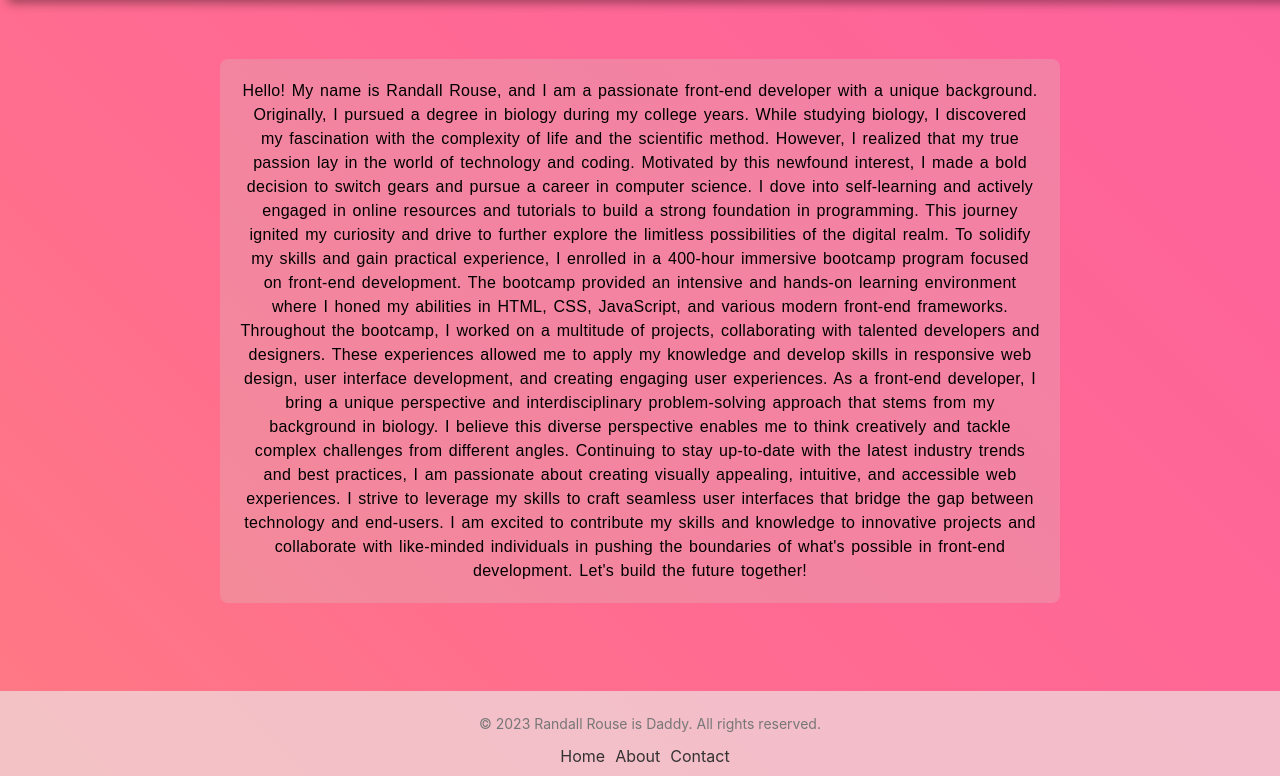
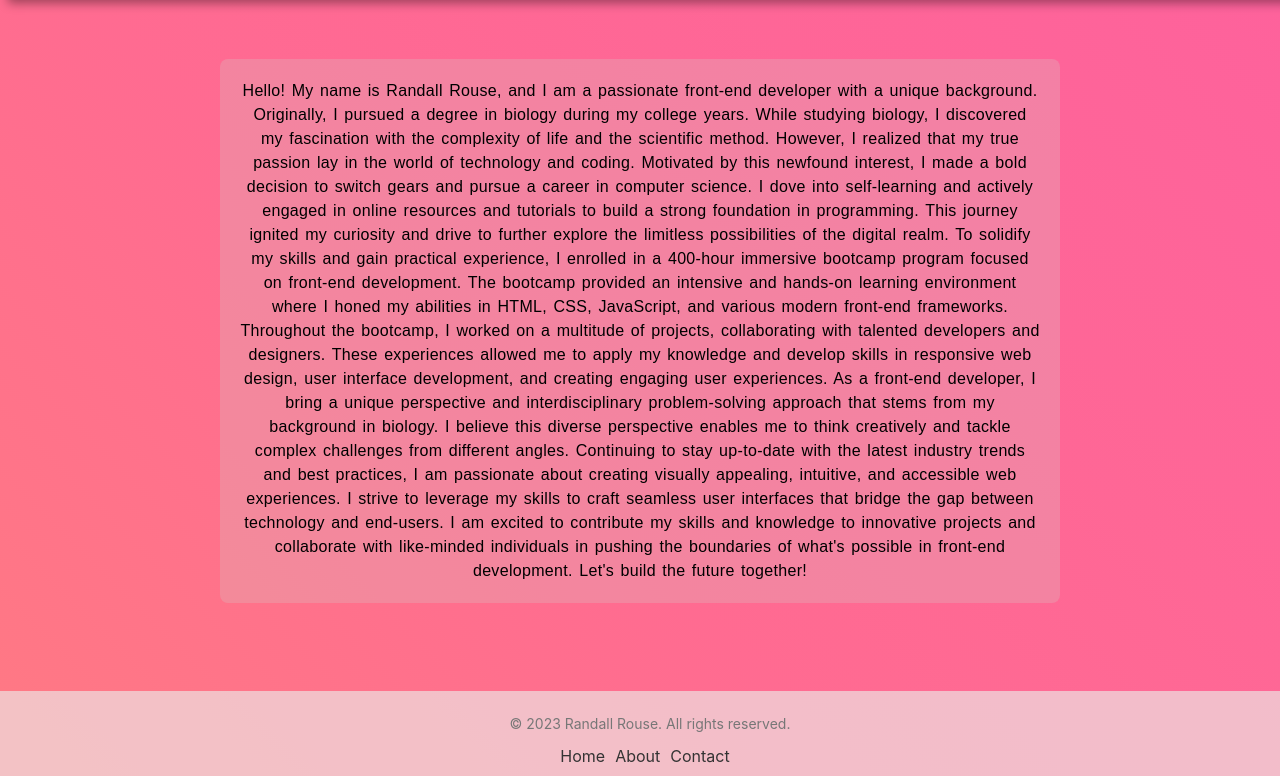
Before and after one commit to r-rouse/portfolio, a React (Create React App) app: page /about in a window 1280 px wide. Shown: the part 255-1031 px from the top of the page. Built offline with nearby package versions, Linux system fonts and the light colour scheme; a web font is replaced by a local one.

Commit message:
fix: changes placeholder text

```diff
--- a/src/components/Footer.js
+++ b/src/components/Footer.js
@@ -5,7 +5,7 @@ const Footer = () => {
   return (
     <footer className="footer">
       <div className="footer-content">
-        <p>© 2023 Randall Rouse is Daddy. All rights reserved.</p>
+        <p>© 2023 Randall Rouse. All rights reserved.</p>
         <nav className="footer-links">
           <a href="/">Home</a>
           <a href="/about">About</a>
```
Also changed, not shown: src/constants/aboutMe.js (+1 -1 lines).
